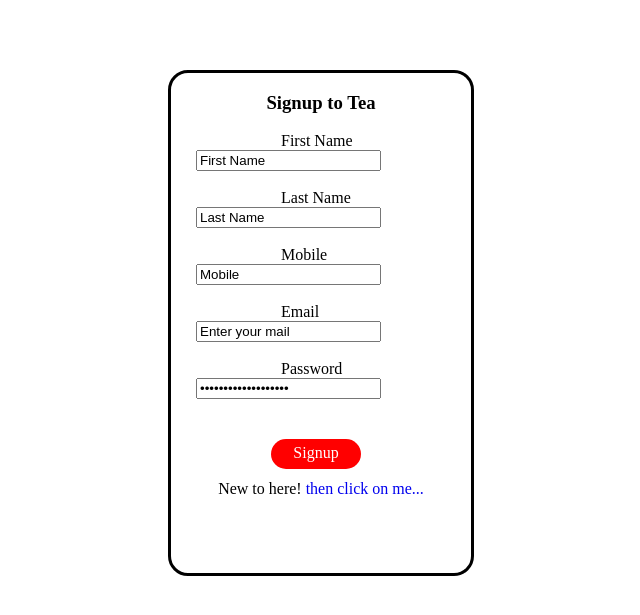
After one commit to thirupathireddy0123/the-era-of-tea, a PHP site: page /signup.html in a window 1280 px wide. The commit adds this page. Shown: the top 615 px of the page, without its empty margins (552-1192 px from the left). Run offline with PHP 8.4, Linux system fonts and the light colour scheme.

Commit message:
Add files via upload

```diff
--- a/css/style.css
+++ b/css/style.css
@@ -174,6 +174,7 @@ footer{
   font-size: 17px;
 }
 #row-1{
+  width: 900px;
   position: relative;
   display: grid;
   grid-template-columns: 250px 250px 250px;
@@ -216,6 +217,7 @@ footer{
 #row-2{
   position: relative;
   display: grid;
+  width: 900px;
   grid-template-columns: 250px 250px 250px;
   top: 10px;
   left: 150px;
@@ -238,6 +240,7 @@ footer{
 }
 .subscribe{
   position: relative;
+  width: 250px;
   left: 713px;
   top: -110px;
 }
@@ -291,7 +294,7 @@ footer{
 .Subtotal{
   position: relative;
   width: 150px;
-  left: 1660px;
+  left: 1200px;
   text-align: center;
 }
 #subtotal-price{
@@ -315,3 +318,80 @@ footer{
 .check-out:hover{
   background-color: #76e52e;
 }
+.square-login-page{
+  clear: both;
+  background-color: white;
+  border-color: black;
+  border-radius: 20px;
+  border-style: solid;
+  height: 300px;
+  width: 300px;
+  position: relative;
+  left: 720px;
+  color: black;
+  top: 70px;
+}
+#p-square-signin-page{
+  text-align: center;
+  position: relative;
+  top: 35px;
+}
+#p-square-signin-page a{
+  text-decoration: none;
+}
+#h3-login{
+  position: relative;
+  text-align: center;
+}
+.button-primary{
+  background-color:#ff0000;
+  width: 90px;
+  height: 30px;
+  text-align: center;
+  border-radius: 40px;
+  position: relative;
+  left: 100px;
+  top: 40px;
+}
+.button-primary a{
+  text-decoration: none;
+  color: white;
+  position: relative;
+  top: 5px;
+}
+.button-primary:hover{
+  background-color:#5dff00;
+}
+#label{
+  position: relative;
+  left: 110px;
+}
+#input{
+  position: relative;
+  left: 25px;
+}
+.square-signup-page{
+  clear: both;
+  background-color: white;
+  border-color: black;
+  border-radius: 20px;
+  border-style: solid;
+  height: 500px;
+  width: 300px;
+  position: relative;
+  left: 720px;
+  color: black;
+  top: 70px;
+}
+#h3-signup{
+  position: relative;
+  text-align: center;
+}
+#p-square-signup-page{
+  text-align: center;
+  position: relative;
+  top: 35px;
+}
+#p-square-signup-page a{
+  text-decoration: none;
+}
--- /dev/null
+++ b/signup.html
@@ -0,0 +1,34 @@
+<!DOCTYPE html>
+<html lang="en" dir="ltr">
+  <head>
+    <meta charset="utf-8">
+    <meta http-equiv="content-type" content="text/html; charset=UTF-8">
+    <meta name="viewport" content="width=device-width, initial-scale=1.0">
+    <link rel="stylesheet" href="css/style.css">
+    <title>the era of tea</title>
+  </head>
+  <body>
+      <div class="square-signup-page">
+        <h3 id="h3-signup">Signup to Tea</h3>
+        <form class="signup-form" action="#" method="post">
+          <label id="label" for="fname">First Name</label><br>
+          <input id="input" type="text" name="fname" value="First Name" onfocus="this.value=''"><br><br>
+          <label id="label" for="lname">Last Name</label><br>
+          <input id="input" type="text" name="fname" value="Last Name" onfocus="this.value=''"><br><br>
+          <label id="label" for="mobile">Mobile</label><br>
+          <input id="input" type="text" name="mobile" value="Mobile" onfocus="this.value=''"><br><br>
+          <label id="label" for="email">Email</label><br>
+          <input id="input" type="email" name="email" value="Enter your mail" onfocus="this.value=''"><br><br>
+          <label id="label" for="password1">Password</label> <br>
+          <input id="input" type="password" name="password1" value="enter your password" onfocus="this.value=''"><br>
+          <div class="button-primary">
+            <a href="#">Signup</a>
+          </div>
+        </form>
+        <p id="p-square-signup-page">New to here! <a href="#"> then click on me...</a></p>
+      </div>
+
+    <script type="text/javascript" src="scripts/script.js"></script>
+  </body>
+
+</html>
```
Also changed, not shown: footer.html (+7 -5 lines), login.html (+13 -4 lines).
